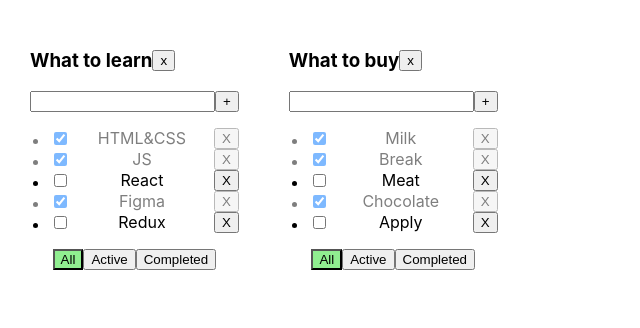
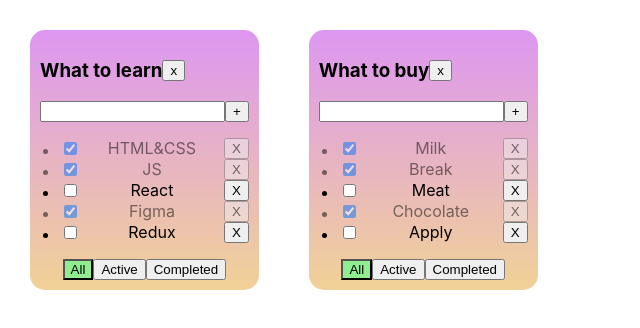
Before and after one commit to AlexMuhin-IT/TodoList, a React (Create React App) app: page / in a window 1280 px wide. Shown: the top 328 px of the page, without its empty margins (0-640 px from the left). Built offline with nearby package versions, Linux system fonts and the light colour scheme.

Commit message:
new Todolist: add styles in Todolist project

```diff
--- a/src/App.css
+++ b/src/App.css
@@ -37,3 +37,15 @@ ul{
     display: flex;
     align-items: center;
 }
+
+.todolist-wrapper{
+    background: linear-gradient(rgba(180, 23, 224, 0.45), rgba(224, 154, 23, 0.45));
+    /*rgba(180, 23, 224, 0.45) | rgba(224, 154, 23, 0.45);*/
+    padding: 10px;
+    border-radius: 15px;
+}
+/*.todolist-secondary{*/
+/*    background-color: rgba(224, 154, 23, 0.45);*/
+/*    padding: 10px;*/
+/*    border-radius: 15px;*/
+/*}*/
--- a/src/App.tsx
+++ b/src/App.tsx
@@ -126,7 +126,8 @@ function App() {
                 }
                 return (
                     <Todolist
-                        key={tl.id}
+
+                        key={tl.id }
                         todolistId={tl.id}
                         title={tl.title}
                         tasks={taskForTodolist}
--- a/src/Todolist.tsx
+++ b/src/Todolist.tsx
@@ -1,17 +1,18 @@
 import React, {ChangeEvent, KeyboardEvent, useState} from 'react';
 import {Button} from "./components/Button";
-import {FilterValuesType, TaskPropsType} from "./App";
+import {FilterValuesType, TaskType} from "./App";
 
 type TodolistPropsType = {
     todolistId: string,
     title: string,
-    tasks: TaskPropsType[]
+    tasks: TaskType[]
     addTask: (todolistId: string, title: string) => void
     removeTask: (todolistId: string, taskId: string) => void
     changeFilter: (todolistId: string, filter: FilterValuesType) => void
     changeTaskStatus: (todolistId: string, taskId: string, taskStatus: boolean) => void
     filter: FilterValuesType
     removeTodolist: (todolistId: string) => void
+
 }
 
 export const Todolist = ({
@@ -54,7 +55,8 @@ export const Todolist = ({
     }
 
     return (
-        <div>
+        // <div className={todolistId < todolistId ? 'todolist-wrapper' : 'todolist-secondary'}>
+        <div className={'todolist-wrapper'}>
             <div className={'todolist-title-container'}>
                 <h3>{title}</h3>
                 <Button title={'x'} onClick={removeTodolistHandler}/>
@@ -71,7 +73,7 @@ export const Todolist = ({
             {error && <div className={'error-message'}>{error}</div>}
             <div>
                 <ul>
-                    {tasks.map((t: TaskPropsType) => {
+                    {tasks.map((t: TaskType) => {
                         const removeTaskHandler = () => {
                             removeTask(todolistId, t.id)
                         }
```
